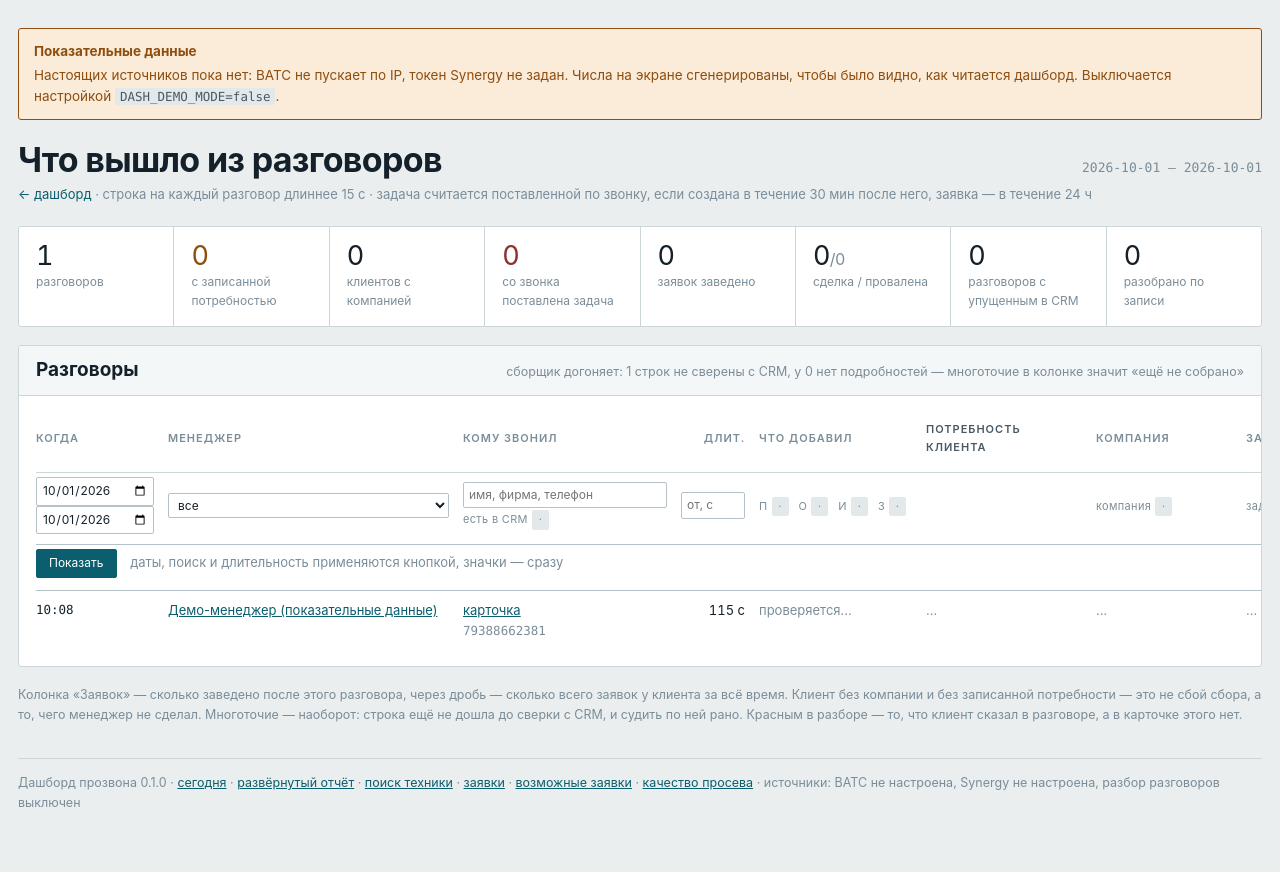
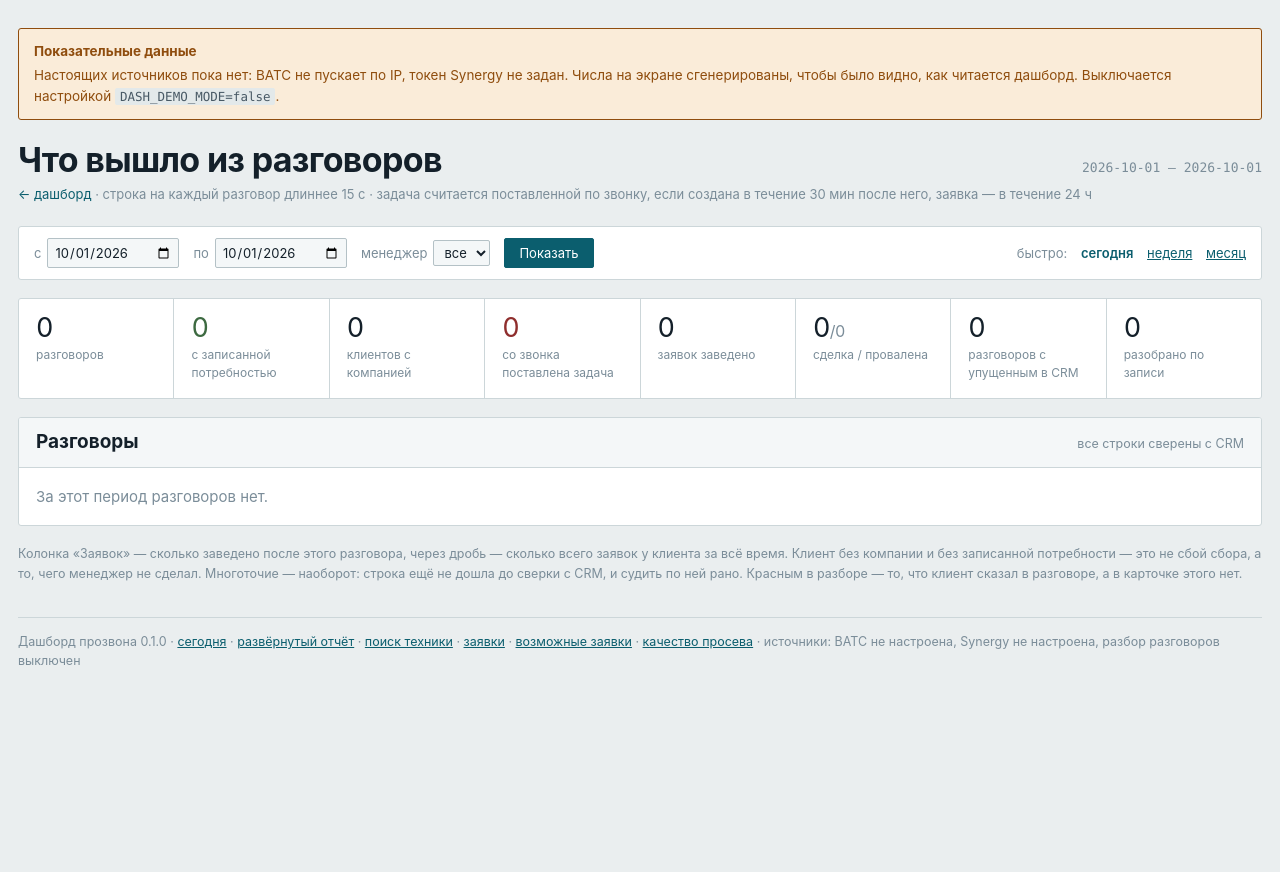
Before and after one commit to simba5222-dev/dashboard-prozvon, a FastAPI app: page /report?since=2026-10-01&until=2026-10-01 in a window 1280 px wide. After the commit the page ends 665 px from the top, so only its background shows below. Run offline with FastAPI, Linux system fonts and the light colour scheme; parts of the project's set-up code (start-up, migrations or seed data) failed here and were passed over.

Commit message:
Выбор периода в отчёте не исчезает вместе с таблицей
Поля дат и выбор менеджера стояли в шапке таблицы, а таблица рисуется
только когда есть строки. В тихий день отчёт открывался пустым и без
единого органа управления: сменить период было нечем, и страница читалась
как сломанный сервис. Ровно так и вышло 28.09.2026 — в базе всё было на
месте, сбор шёл, а владелец увидел нули и решил, что упал дашборд.

Период, менеджер и три готовых отрезка (сегодня, неделя, месяц) теперь
лежат отдельной панелью над плитками и рисуются всегда. В шапке таблицы
остались только отборы по колонкам, а даты едут в них скрытыми полями,
чтобы отбор не сбрасывал выбранный период.

Co-Authored-By: Claude Opus 5 (1M context) <noreply@anthropic.com>

```diff
--- a/app/main.py
+++ b/app/main.py
@@ -292,6 +292,7 @@ async def report(
     ctx.update({
         "since": since,
         "until": until,
+        "quick": quick_periods(today),
         "manager_login": manager,
         "manager": next((m for m in managers(conn) if m["vats_login"] == manager), None),
         "all_managers": managers(conn),
@@ -305,6 +306,22 @@ async def report(
         "threshold": settings.talk_threshold_sec,
     })
     return TEMPLATES.TemplateResponse("report.html", ctx)
+
+
+def quick_periods(today: str) -> list[dict[str, str]]:
+    """Готовые периоды для шапки отчёта.
+
+    Отчёт открывается на сегодняшний день, и в тихий день он пуст. Пустая
+    страница без единой кнопки читается как «сервис сломался» — так и вышло
+    28.09.2026. Поэтому рядом с полями дат всегда лежат три готовых периода:
+    промахнуться некуда.
+    """
+    end = date.fromisoformat(today)
+    return [
+        {"name": "сегодня", "since": today, "until": today},
+        {"name": "неделя", "since": (end - timedelta(days=6)).isoformat(), "until": today},
+        {"name": "месяц", "since": (end - timedelta(days=29)).isoformat(), "until": today},
+    ]
 
 
 def report_link(
--- a/app/templates/report.html
+++ b/app/templates/report.html
@@ -43,6 +43,20 @@
   max-width:340px}
 .ord .why.dim{color:var(--ink-3)}
 .rep tr.filt td{padding:4px 14px 10px 0;border-bottom:1px solid var(--line-2);vertical-align:middle}
+/* Выбор периода живёт над таблицей, а не в её шапке. В шапке он пропадал
+   вместе с таблицей, когда за день не было ни одного разговора, и выйти из
+   пустого дня было нечем. */
+.period{display:flex;flex-wrap:wrap;align-items:center;gap:8px 14px;
+  background:var(--surface);border:1px solid var(--line);border-radius:3px;
+  padding:11px 15px;margin-bottom:18px;font-size:13px}
+.period label{display:flex;align-items:center;gap:6px;color:var(--ink-3)}
+.period input[type=date],.period select{font:inherit;color:var(--ink);
+  background:var(--surface-2);border:1px solid var(--line-2);border-radius:2px;padding:3px 6px}
+.period button{font:inherit;cursor:pointer;color:var(--surface);background:var(--accent);
+  border:1px solid var(--accent);border-radius:2px;padding:4px 14px}
+.period .quick{margin-left:auto;color:var(--ink-3)}
+.period .quick a{margin-left:10px}
+.period .quick a.now{font-weight:600;text-decoration:none}
 .rep tr.filt:hover td{background:none}
 .rep tr.filt input,.rep tr.filt select{font:inherit;font-size:12px;padding:3px 5px;
   border:1px solid var(--line-2);border-radius:2px;background:var(--surface);color:var(--ink)}
@@ -83,6 +97,31 @@
   задача считается поставленной по звонку, если создана в течение {{ card_window_min }} мин после него,
   заявка — в течение {{ order_window_hours }} ч
 </p>
+
+<form class="period" method="get" action="{{ base }}/report">
+  <label>с <input type="date" name="since" value="{{ since }}"></label>
+  <label>по <input type="date" name="until" value="{{ until }}"></label>
+  <label>менеджер
+    <select name="manager">
+      <option value="">все</option>
+      {% for m in all_managers %}
+      <option value="{{ m.vats_login }}" {% if m.vats_login == manager_login %}selected{% endif %}>{{ m.display_name }}</option>
+      {% endfor %}
+    </select>
+  </label>
+  {# Отбор по колонкам переживает смену периода: иначе владелец, сдвинув даты,
+     молча теряет фильтр и смотрит не на то, что думает. #}
+  {% for name, value in filters.items() %}{% if value not in ("", 0, None) %}
+  <input type="hidden" name="{{ name }}" value="{{ value }}">
+  {% endif %}{% endfor %}
+  <button type="submit">Показать</button>
+  <span class="quick">быстро:
+    {% for q in quick %}
+    <a href="{{ link(since=q.since, until=q.until) }}"
+       class="{% if since == q.since and until == q.until %}now{% endif %}">{{ q.name }}</a>
+    {% endfor %}
+  </span>
+</form>
 
 <div class="card">
   <div class="tiles">
@@ -136,19 +175,13 @@
       </tr>
       <tr class="filt">
         <td>
-          <input type="date" name="since" value="{{ since }}" title="с какой даты">
-          <input type="date" name="until" value="{{ until }}" title="по какую дату">
+          {# Период и менеджер заданы наверху; здесь они едут скрытыми полями,
+             чтобы отбор по колонкам не сбрасывал выбранные даты. #}
+          <input type="hidden" name="since" value="{{ since }}">
+          <input type="hidden" name="until" value="{{ until }}">
+          <input type="hidden" name="manager" value="{{ manager_login or '' }}">
         </td>
-        {% if not manager_login %}
-        <td>
-          <select name="manager" onchange="this.form.submit()">
-            <option value="">все</option>
-            {% for m in all_managers %}
-            <option value="{{ m.vats_login }}" {% if m.vats_login == manager_login %}selected{% endif %}>{{ m.display_name }}</option>
-            {% endfor %}
-          </select>
-        </td>
-        {% endif %}
+        {% if not manager_login %}<td></td>{% endif %}
         <td>
           <input type="search" name="q" value="{{ filters.q }}" placeholder="имя, фирма, телефон">
           <span class="tgs">есть в CRM {{ tog("contact", "клиент заведён в CRM") }}</span>
@@ -179,7 +212,7 @@
         <td colspan="11">
           <button type="submit">Показать</button>
           {% if filters_on %}<a class="clear" href="{{ link(need='', objects='', inn='', task='', contact='', company='', orders='', transcript='', missed='', q='', min_sec=0) }}">сбросить отборы</a>{% endif %}
-          <span class="dim">даты, поиск и длительность применяются кнопкой, значки — сразу</span>
+          <span class="dim">поиск и длительность применяются кнопкой, значки — сразу; период — в шапке страницы</span>
         </td>
       </tr>
       {% for r in rows %}
```
